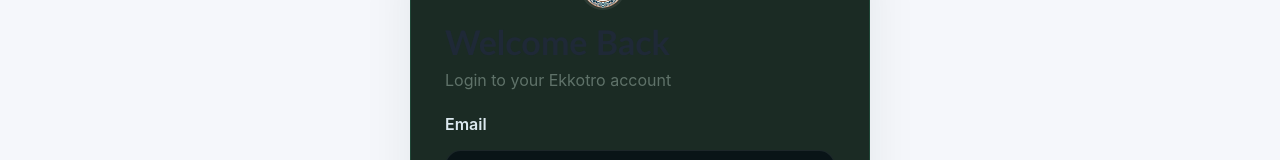
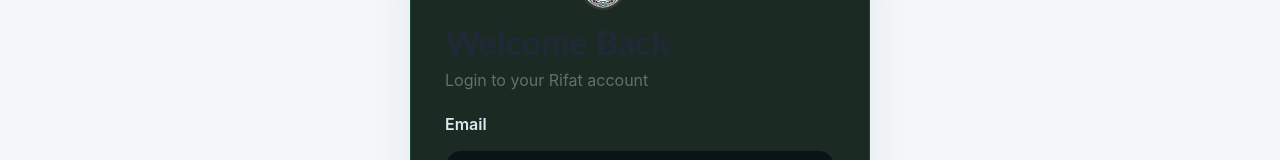
Before and after one commit to rifff-fin/471gg, a React (Vite) app in the folder frontend/: page /login in a window 1280 px wide. Shown: the part 226-386 px from the top of the page. Built offline with nearby package versions, Linux system fonts and the light colour scheme; no server answers.

Commit message:
Merge Rifat branding and login polish

```diff
--- a/frontend/src/App.jsx
+++ b/frontend/src/App.jsx
@@ -27,7 +27,7 @@
 
 function App() {
   const { user, loading } = useAuth();
-  if (loading) return <div className="center-message">Loading Ekotro…</div>;
+  if (loading) return <div className="center-message">Loading Rifat…</div>;
   return (
     <>
       <Navbar />
--- a/frontend/src/pages/Home.jsx
+++ b/frontend/src/pages/Home.jsx
@@ -664,7 +664,7 @@
 
   if (loading) {
     return (
-      <div className="center-message">Loading Ekkotro command board...</div>
+      <div className="center-message">Loading Rifat command board...</div>
     );
   }
 
--- a/frontend/src/pages/Login.jsx
+++ b/frontend/src/pages/Login.jsx
@@ -39,7 +39,7 @@
 
         <h1>Welcome Back</h1>
 
-        <p className="subtitle">Login to your Ekkotro account</p>
+        <p className="subtitle">Login to your Rifat account</p>
 
         {error && <div className="error-message">{error}</div>}
 
--- a/frontend/src/pages/Register.jsx
+++ b/frontend/src/pages/Register.jsx
@@ -43,7 +43,7 @@
 
         <h1>Create Account</h1>
 
-        <p className="subtitle">Join Ekkotro as a citizen</p>
+        <p className="subtitle">Join Rifat as a citizen</p>
 
         {error && <div className="error-message">{error}</div>}
 
```
